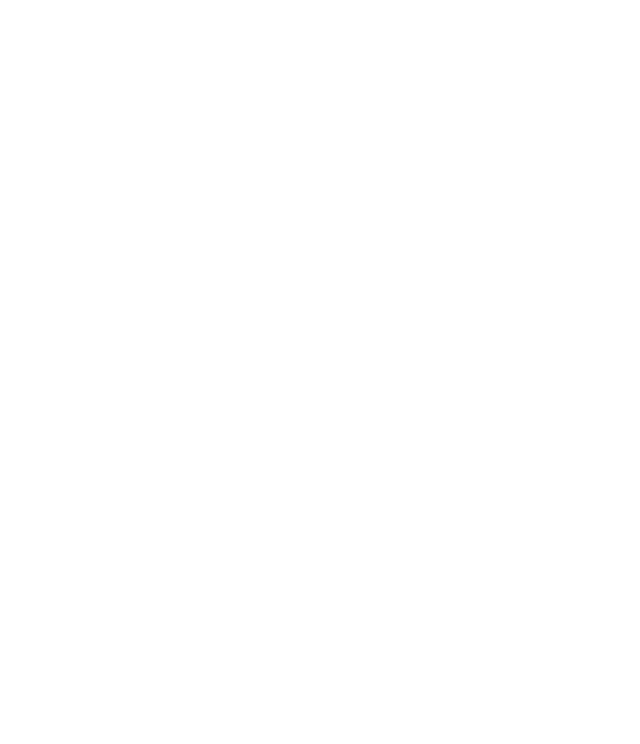
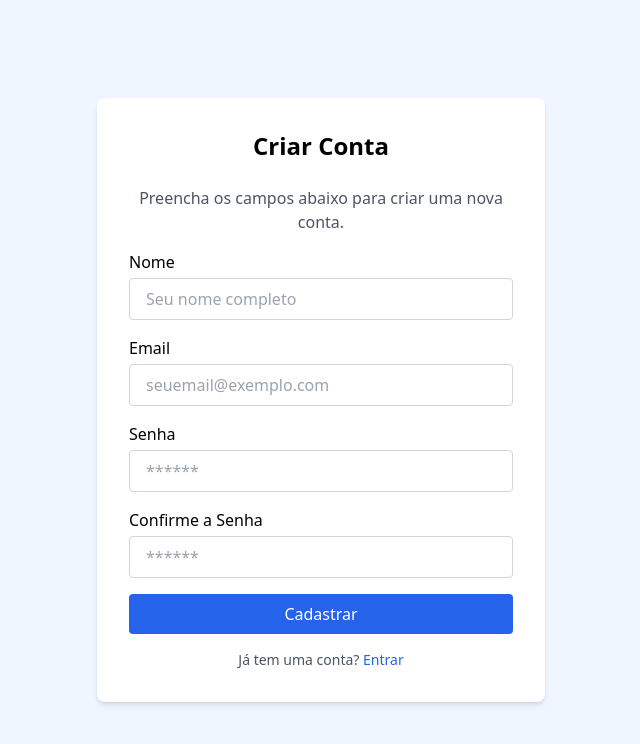
Before and after one commit to diogo-lima-flooxai/diogo-lima-flooxai-HospitalVolunteers-frontend, a React (Create React App) app: page /register in a window 1280 px wide. Before the commit this address had no page. Shown: the top 744 px of the page, without its empty margins (319-959 px from the left). Built offline with nearby package versions, Linux system fonts and the light colour scheme.

Commit message:
feat: add registration page and linking routes

```diff
--- a/src/Components/Cards/Card.jsx
+++ b/src/Components/Cards/Card.jsx
@@ -7,7 +7,7 @@
     <h2 className="text-4xl font-bold mb-9 ">SALVE VIDAS</h2>
     <p className="text-xl mb-8">Conectando voluntários com os hospitais que precisam de ajuda</p>
     <div className="space-x-4">
-        <Link to='/voluntário' className="bg-green-500 hover:bg-green-600 font-bold text-white px-6 py-3 rounded-full shadow">
+        <Link to='/register' className="bg-green-500 hover:bg-green-600 font-bold text-white px-6 py-3 rounded-full shadow">
             Quero Ajudar
         </Link>
         <Link to='/hospital' className="bg-blue-600 hover:bg-blue-800 font-bold text-white px-6 py-3 rounded-full shadow">
--- a/src/Components/Nav/Nav.jsx
+++ b/src/Components/Nav/Nav.jsx
@@ -5,7 +5,7 @@
   return (
     <div>
       <Link to='/login' className='font-medium mr-4 hover:underline'>Entrar</Link>
-      <Link to='/' className='font-medium mr-5 hover:underline'>Registre-se</Link>
+      <Link to='/register' className='font-medium mr-5 hover:underline'>Registre-se</Link>
     </div>
   )
 }
--- /dev/null
+++ b/src/Pages/Home/Register.jsx
@@ -0,0 +1,73 @@
+// src/Pages/Register/Register.jsx
+
+import React from "react";
+import { Link } from "react-router-dom";
+
+const Register = () => {
+  return (
+    <div className="min-h-screen bg-blue-50 flex items-center justify-center">
+      <div className="bg-white p-8 rounded-lg shadow-md w-full max-w-md">
+        <h2 className="text-2xl font-bold mb-6 text-center">Criar Conta</h2>
+        <p className="text-center text-gray-600 mb-4">
+          Preencha os campos abaixo para criar uma nova conta.
+        </p>
+        <form className="space-y-4">
+          <div>
+            <label className="block mb-1">Nome</label>
+            <input
+              type="text"
+              name="nome"
+              className="w-full border border-gray-300 px-4 py-2 rounded focus:outline-none focus:ring focus:ring-blue-200"
+              placeholder="Seu nome completo"
+              required
+            />
+          </div>
+          <div>
+            <label className="block mb-1">Email</label>
+            <input
+              type="email"
+              name="email"
+              className="w-full border border-gray-300 px-4 py-2 rounded focus:outline-none focus:ring focus:ring-blue-200"
+              placeholder="seuemail@exemplo.com"
+              required
+            />
+          </div>
+          <div>
+            <label className="block mb-1">Senha</label>
+            <input
+              type="password"
+              name="senha"
+              className="w-full border border-gray-300 px-4 py-2 rounded focus:outline-none focus:ring focus:ring-blue-200"
+              placeholder="******"
+              required
+            />
+          </div>
+          <div>
+            <label className="block mb-1">Confirme a Senha</label>
+            <input
+              type="password"
+              name="confirmarSenha"
+              className="w-full border border-gray-300 px-4 py-2 rounded focus:outline-none focus:ring focus:ring-blue-200"
+              placeholder="******"
+              required
+            />
+            </div>
+          <button
+            type="submit"
+            className="w-full bg-blue-600 text-white py-2 rounded hover:bg-blue-700 transition"
+          >
+            Cadastrar
+          </button>
+        </form>
+        <p className="mt-4 text-center text-sm text-gray-600">
+          Já tem uma conta?{" "}
+          <Link to="/login" className="text-blue-600 hover:underline">
+            Entrar
+          </Link>
+        </p>
+      </div>
+    </div>
+  );
+};
+
+export default Register;
--- a/src/index.js
+++ b/src/index.js
@@ -4,7 +4,8 @@
 import { BrowserRouter, Routes, Route  } from 'react-router-dom';
 
 import Home from './Pages/Home/Home';
-import Login from './Pages/Login';
+import Login from './Pages/Home/Login';
+import Register from './Pages/Home/Register';
 
 const root = ReactDOM.createRoot(document.getElementById('root'));
 root.render(
@@ -12,6 +13,7 @@
       <Routes>
         <Route path="/" element={<Home/>} />
         <Route path="/login" element={<Login />} />
+        <Route path="/register" element={<Register />} />
       </Routes>
     </BrowserRouter>
 );
```
Also changed, not shown: src/Pages/Home/Login.jsx (line endings or trailing spaces).
